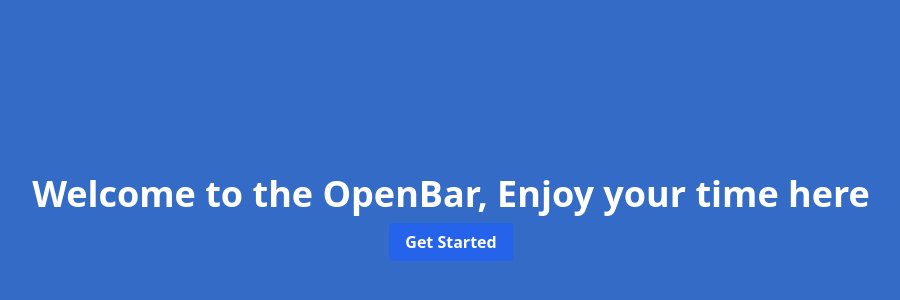
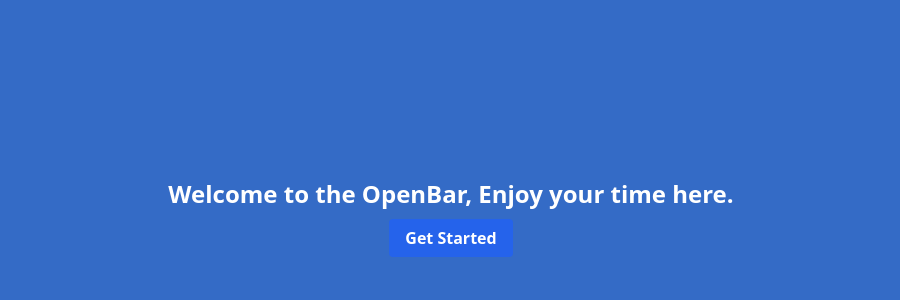
Before and after one commit to williammabotjaapps/open-bar, a Vue app: page / in a window 1280 px wide. Shown: the part 186-486 px from the top of the page, without its empty margins (189-1089 px from the left). Built offline with nearby package versions, Linux system fonts and the light colour scheme.

Commit message:
tailwind bug, css

```diff
--- a/src/components/TheWelcome.vue
+++ b/src/components/TheWelcome.vue
@@ -1,15 +1,15 @@
 <script setup>
-
+import { RouterLink } from 'vue-router';
 </script>
 
 <template>
   <div class="h-screen bg-gray-800 flex items-center justify-center">
     <div class="absolute inset-0 bg-blue-500 opacity-75"></div>
     <div class="relative z-10 text-center text-white">
-        <h1 class="text-4xl font-bold mb-4">Welcome to the OpenBar, Enjoy your time here</h1>
-        <a href="#" class="bg-blue-600 hover:bg-blue-700 text-white font-bold py-2 px-4 rounded">
+        <h1 class="text-2xl font-bold mb-4">Welcome to the OpenBar, Enjoy your time here.</h1>
+        <RouterLink to="/music" class="bg-blue-600 hover:bg-blue-700 text-white font-bold py-2 px-4 rounded">
             Get Started
-        </a>
+        </RouterLink>
     </div>
   </div>
 </template>
```
